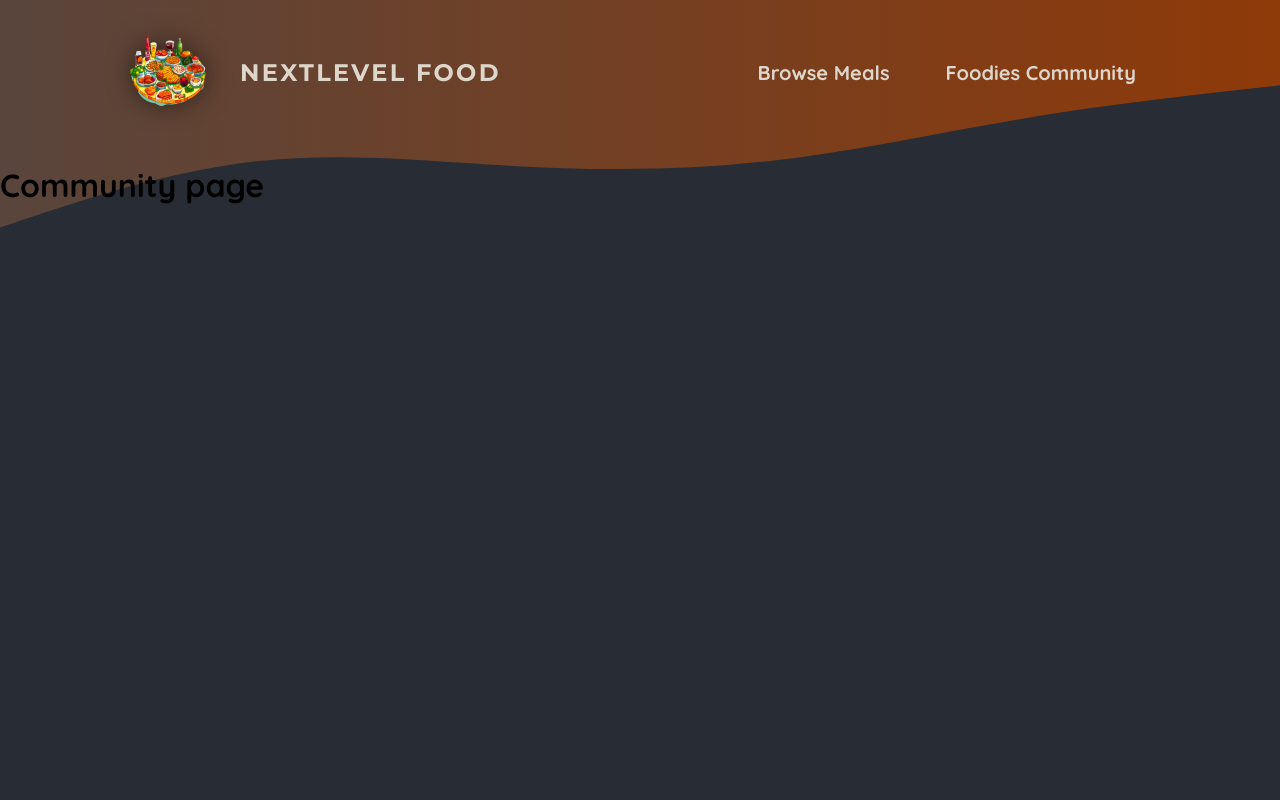
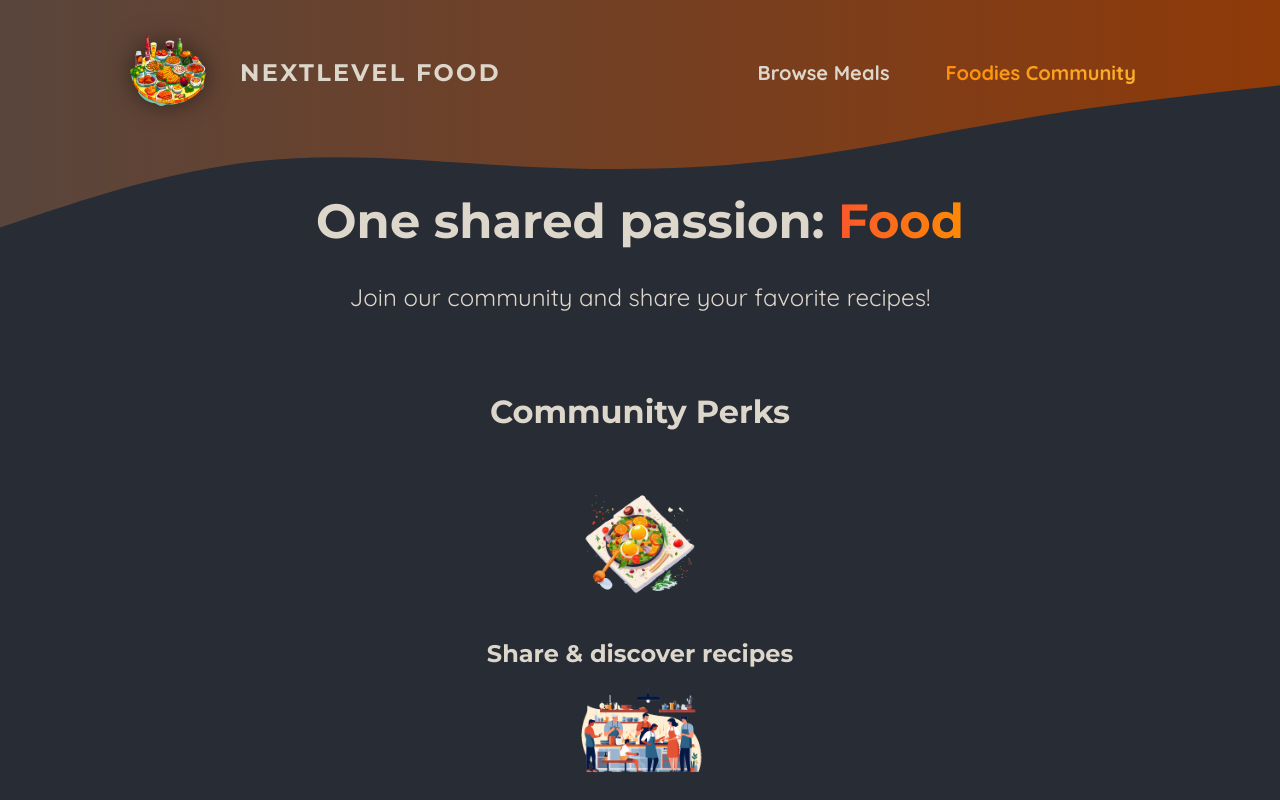
Before and after one commit to sheptianbagjautama/react-nextjs-foodies, a Next.js app: page /community in a window 1280 px wide. Shown: the top 800 px of the page. Built offline with nearby package versions, Linux system fonts and the light colour scheme.

Commit message:
Using client components Efficiently

```diff
--- a/app/community/page.js
+++ b/app/community/page.js
@@ -1,7 +1,40 @@
+import Image from "next/image";
+
+import mealIcon from "@/assets/icons/meal.png";
+import communityIcon from "@/assets/icons/community.png";
+import eventsIcon from "@/assets/icons/events.png";
+import classes from "./page.module.css";
+
 export default function CommunityPage() {
   return (
-    <main>
-      <h1>Community page</h1>
-    </main>
+    <>
+      <header className={classes.header}>
+        <h1>
+          One shared passion: <span className={classes.highlight}>Food</span>
+        </h1>
+        <p>Join our community and share your favorite recipes!</p>
+      </header>
+      <main className={classes.main}>
+        <h2>Community Perks</h2>
+
+        <ul className={classes.perks}>
+          <li>
+            <Image src={mealIcon} alt="A delicious meal" />
+            <p>Share & discover recipes</p>
+          </li>
+          <li>
+            <Image src={communityIcon} alt="A crowd of people, cooking" />
+            <p>Find new friends & like-minded people</p>
+          </li>
+          <li>
+            <Image
+              src={eventsIcon}
+              alt="A crowd of people at a cooking event"
+            />
+            <p>Participate in exclusive events</p>
+          </li>
+        </ul>
+      </main>
+    </>
   );
 }
--- /dev/null
+++ b/app/community/page.module.css
@@ -0,0 +1,61 @@
+.header {
+  gap: 3rem;
+  margin: 3rem auto 5rem auto;
+  width: 90%;
+  max-width: 75rem;
+  color: #ddd6cb;
+  font-size: 1.5rem;
+  text-align: center;
+}
+
+.header h1 {
+  font-family: "Montserrat", sans-serif;
+}
+
+.highlight {
+  background: linear-gradient(90deg, #f9572a, #ff8a05);
+  background-clip: text;
+  -webkit-background-clip: text;
+  -webkit-text-fill-color: transparent;
+}
+
+.main {
+  width: 90%;
+  max-width: 40rem;
+  margin: 0 auto;
+  text-align: center;
+}
+
+.main h2 {
+  font-family: "Montserrat", sans-serif;
+  font-size: 2rem;
+  margin-bottom: 3rem;
+  color: #ddd6cb;
+}
+
+.perks {
+  list-style: none;
+  margin: 3rem 0;
+  padding: 0;
+}
+
+.perks li {
+  display: flex;
+  flex-direction: column;
+  align-items: center;
+  gap: 2rem;
+}
+
+.perks img {
+  width: 8rem;
+  height: 8rem;
+  object-fit: contain;
+}
+
+.perks p {
+  font-family: "Montserrat", sans-serif;
+  font-size: 1.5rem;
+  font-weight: bold;
+  margin: 0;
+  color: #ddd6cb;
+}
--- a/components/main-header/main-header.js
+++ b/components/main-header/main-header.js
@@ -1,8 +1,9 @@
 import logoImg from "@/assets/logo.png";
+import Image from "next/image";
 import Link from "next/link";
+import MainHeaderBackground from "./main-header-background";
 import classes from "./main-header.module.css";
-import Image from "next/image";
-import MainHeaderBackground from "./main-header-background";
+import NavLink from "./nav-link";
 
 export default function MainHeader() {
   return (
@@ -17,10 +18,10 @@
         <nav className={classes.nav}>
           <ul>
             <li>
-              <Link href="/meals">Browse Meals</Link>
+              <NavLink href="/meals">Browse Meals</NavLink>
             </li>
             <li>
-              <Link href="/community">Foodies Community</Link>
+              <NavLink href="/community">Foodies Community</NavLink>
             </li>
           </ul>
         </nav>
--- a/components/main-header/main-header.module.css
+++ b/components/main-header/main-header.module.css
@@ -21,30 +21,6 @@
   font-size: 1.25rem;
 }
 
-.nav a {
-  text-decoration: none;
-  color: #ddd6cb;
-  font-weight: bold;
-  padding: 0.5rem 1rem;
-  border-radius: 0.5rem;
-}
-
-.nav a:hover,
-.nav a:active {
-  background: linear-gradient(90deg, #ff8a05, #f9b331);
-  background-clip: text;
-  -webkit-background-clip: text;
-  -webkit-text-fill-color: transparent;
-  text-shadow: 0 0 18px rgba(248, 190, 42, 0.8);
-}
-
-.active {
-  background: linear-gradient(90deg, #ff8a05, #f9b331);
-  background-clip: text;
-  -webkit-background-clip: text;
-  -webkit-text-fill-color: transparent;
-}
-
 .logo {
   display: flex;
   align-items: center;
--- /dev/null
+++ b/components/main-header/nav-link.js
@@ -0,0 +1,22 @@
+"use client";
+
+import Link from "next/link";
+import { usePathname } from "next/navigation";
+import classes from "./nav-link.module.css";
+
+export default function NavLink({ href, children }) {
+  const path = usePathname();
+
+  return (
+    <Link
+      href={href}
+      className={
+        path.startsWith(href)
+          ? `${classes.link}  ${classes.active}`
+          : classes.link
+      }
+    >
+      {children}
+    </Link>
+  );
+}
--- /dev/null
+++ b/components/main-header/nav-link.module.css
@@ -0,0 +1,23 @@
+.link {
+  text-decoration: none;
+  color: #ddd6cb;
+  font-weight: bold;
+  padding: 0.5rem 1rem;
+  border-radius: 0.5rem;
+}
+
+.link:hover,
+.link:active {
+  background: linear-gradient(90deg, #ff8a05, #f9b331);
+  background-clip: text;
+  -webkit-background-clip: text;
+  -webkit-text-fill-color: transparent;
+  text-shadow: 0 0 18px rgba(248, 190, 42, 0.8);
+}
+
+.active {
+  background: linear-gradient(90deg, #ff8a05, #f9b331);
+  background-clip: text;
+  -webkit-background-clip: text;
+  -webkit-text-fill-color: transparent;
+}
```
